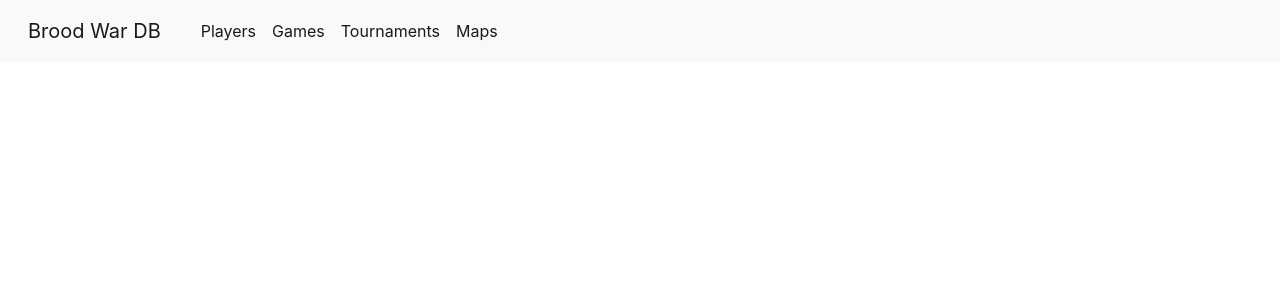
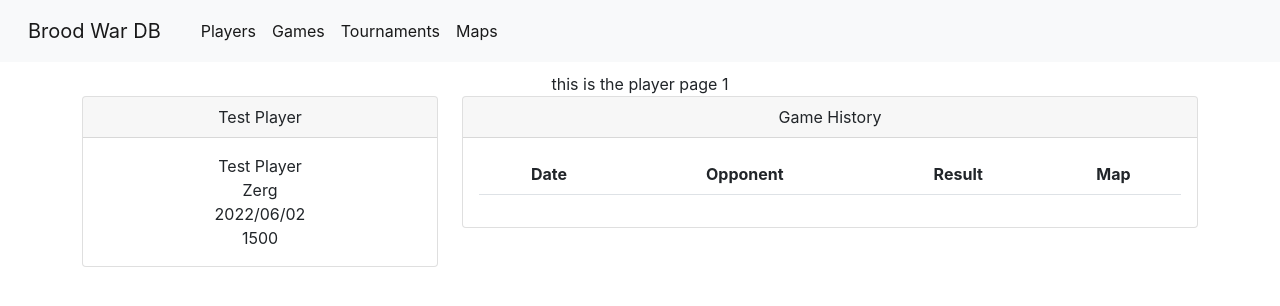
Before and after one commit to CodyGrogan/broodwardb, a React (Create React App) app in the folder client/: page /player/1 in a window 1280 px wide. Shown: the top 306 px of the page. Built offline with nearby package versions, Linux system fonts and the light colour scheme; no server answers.

Commit message:
player page layout, search games by player name

```diff
--- a/client/src/components/PlayerPage.tsx
+++ b/client/src/components/PlayerPage.tsx
@@ -3,6 +3,13 @@ import { useEffect, useState } from 'react';
 import Player from '../Classes/Player';
 import Navbar from '../components/Navbar';
 
+
+
+//FOR TESTING LAYOUT
+
+let tempPlayer = new Player('Test Player', '2022/06/02','Zerg', 1500, 'notarealid')
+
+//
 
 function PlayerPage(){
 
@@ -16,7 +23,7 @@ function PlayerPage(){
             setThisPlayer(data);
         }).catch((error)=>{
             console.log('error: ' + error);
-            alert("not found")
+            setThisPlayer(tempPlayer);
         })
     }
 
@@ -31,9 +38,61 @@ function PlayerPage(){
         <div>
                 <Navbar/>
 
+                <br/> <br/>
+
+
             this is the player page {id}
 
-            {thisPlayer?.name}
+
+
+
+            <div className="container">
+                <div className="row justify-content-start">
+
+                    <div className="col-sm-4">
+
+                        <div className="card">
+                            <div className="card-header">
+                            {thisPlayer?.name}
+                            </div>
+                            <div className="card-body">
+                            {thisPlayer?.name} <br/>
+                            {thisPlayer?.scrace} <br/>
+                            {thisPlayer?.dob} <br/>
+                            {thisPlayer?.elo} <br/>
+
+
+                            </div>
+                        </div>
+
+                    </div>
+
+                    <div className="col-sm-8">
+                        <div className="card">
+                                <div className="card-header">
+                                Game History
+                                </div>
+                                <div className="card-body">
+                                    <table className='table'>
+                                        <thead>
+                                    <tr>
+                                        <th>Date</th>
+                                        <th>Opponent</th>
+                                        <th>Result</th>
+                                        <th>Map</th>
+
+
+
+                                    </tr>
+                                    </thead>
+
+                                    </table>
+                                </div>
+                        </div>
+
+                    </div>
+                </div>
+            </div>
         </div>
     )
 }
--- a/client/src/components/PlayersTableItem.tsx
+++ b/client/src/components/PlayersTableItem.tsx
@@ -2,7 +2,7 @@ import { Link } from "react-router-dom";
 
 
 function PlayersTableItem(props: any){
-    let linkstring = `/playerpage/${props.id}`;
+    let linkstring = `/player/${props.id}`;
     return(
         <tr>
                         <td>{props.tablenum}</td>
```
Also changed, not shown: client/src/components/PlayerGameTableItem.tsx (added, +24 -0 lines), 1 other file (tests, documents, lock files or other folders).
